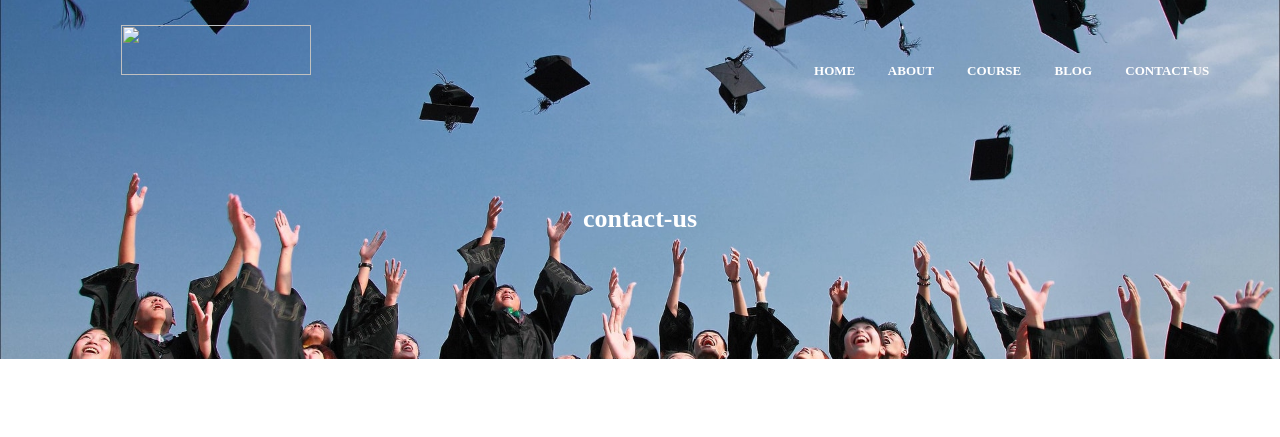
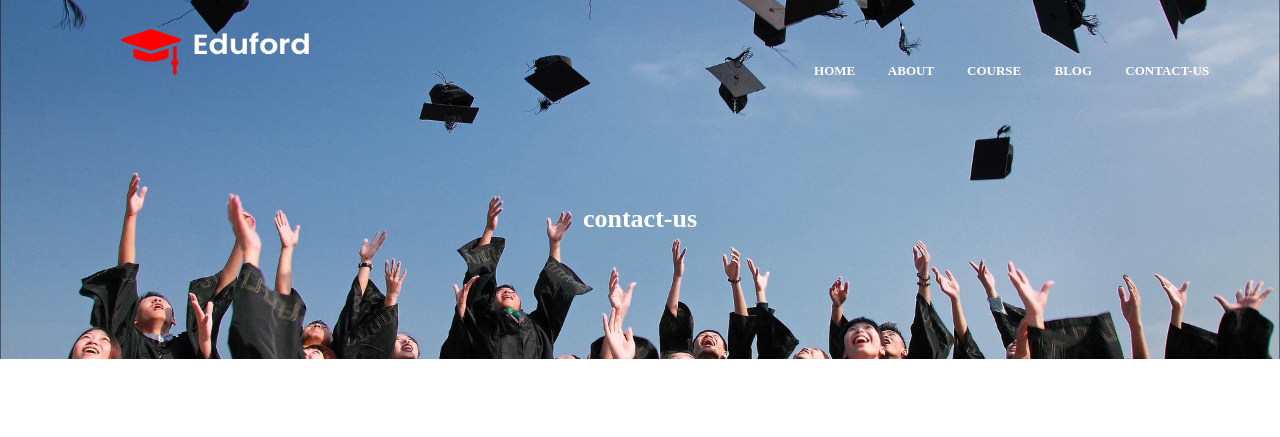
Before and after one commit to AryaAppaji/eduford, a plain HTML site: page contact.html in a window 1280 px wide. Shown: the top 437 px of the page. Drawn offline with Linux system fonts and the light colour scheme.

Commit message:
Update contact.html

```diff
--- a/contact.html
+++ b/contact.html
@@ -7,7 +7,7 @@
 </head>
 <body>
     <div class="A">
-        <img src="eduford_img/logo.png">
+        <img src="logo.png">
         <a href="index.html">HOME</a>
         <a href="about.html">ABOUT</a>
         <a href="course.html">COURSE</a>
```
